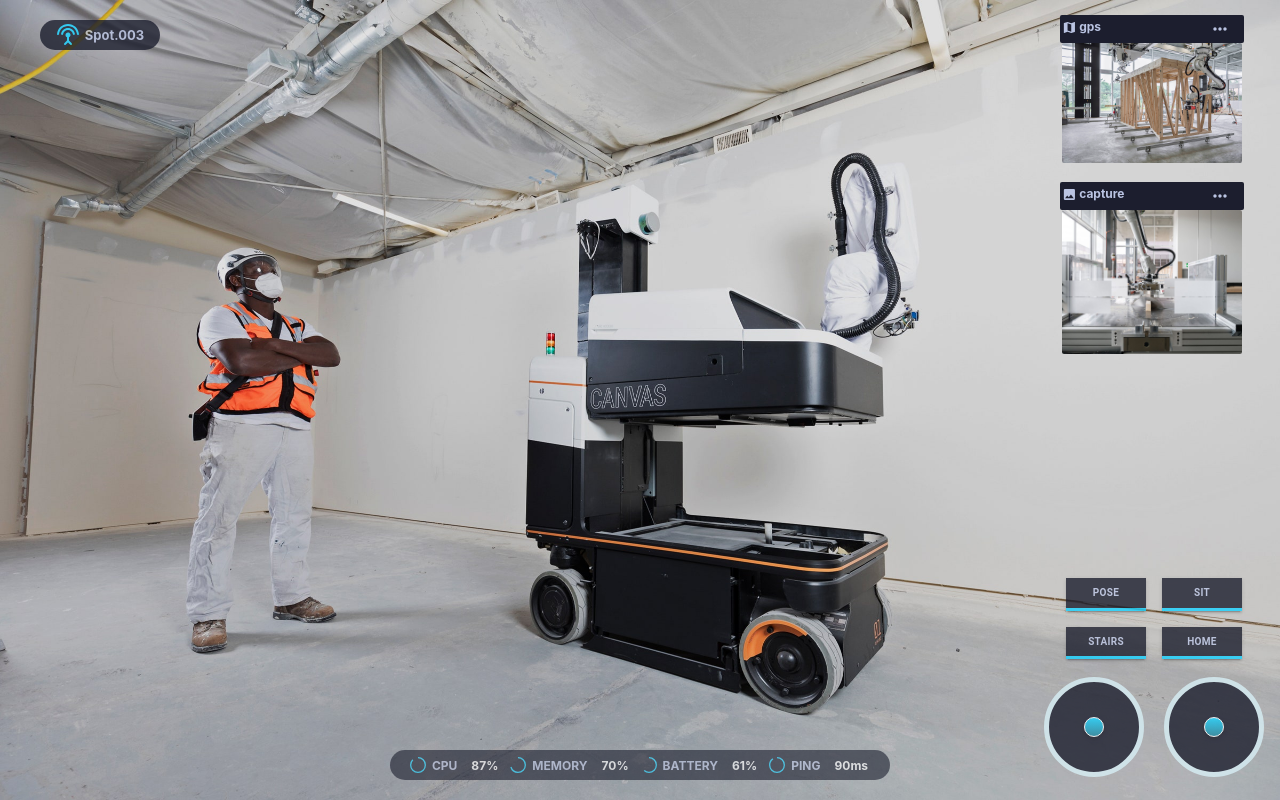
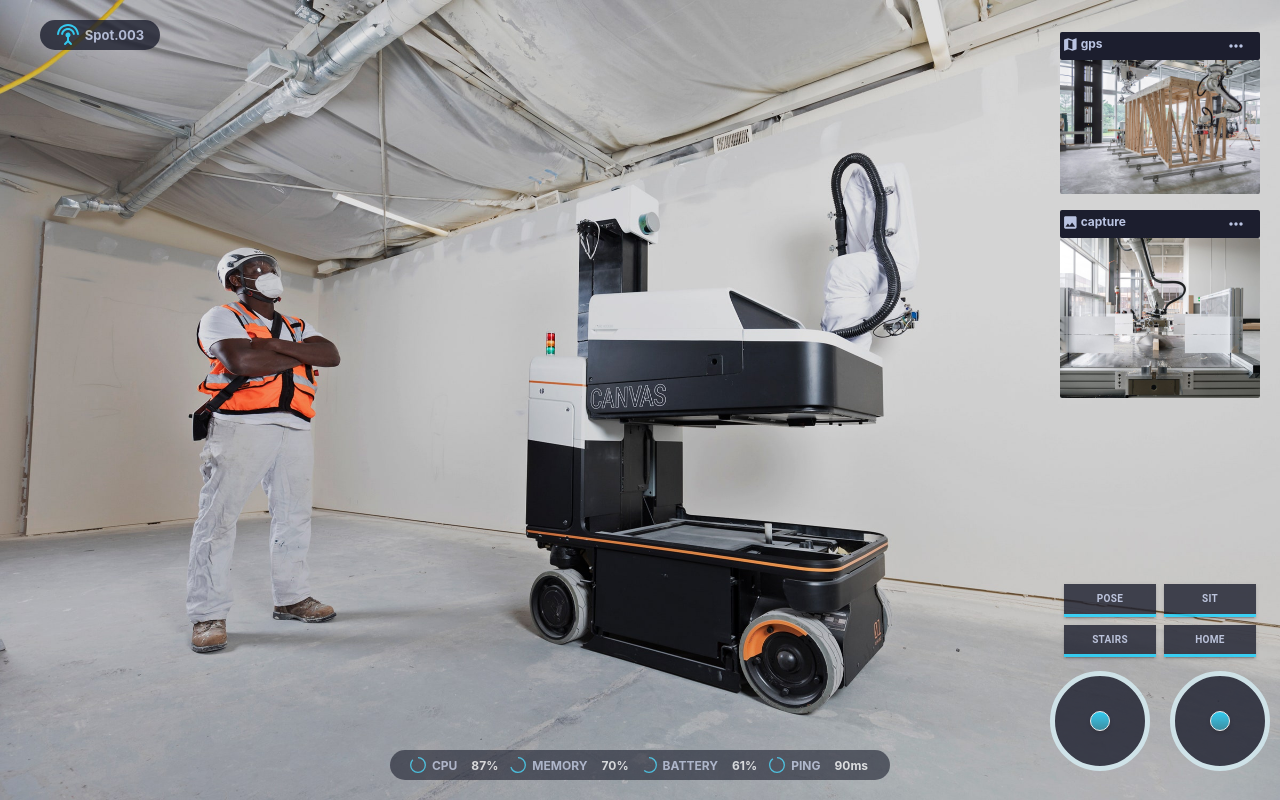
Before and after one commit to QinjieLin-NU/aws_roboweb, a React (Create React App) app: page / in a window 1280 px wide. Built offline with nearby package versions, Linux system fonts and the light colour scheme.

Commit message:
adjustment

```diff
--- a/src/Pages/RobotView/Components/controlPanel.js
+++ b/src/Pages/RobotView/Components/controlPanel.js
@@ -10,13 +10,13 @@
         position: "fixed",
         bottom: "0",
         right: "0",
-        margin: "30px",
-        width: "15%",
-        height: "25%",
+        margin: "20px",
+        width: "200px",
+        height: "200px",
         opacity: "0.8",
     },
     margin: {
-        margin: theme.spacing(1),
+        margin: theme.spacing(0.5),
     },
     flex:{
         display:"flex",
--- a/src/Pages/RobotView/Components/miniView.js
+++ b/src/Pages/RobotView/Components/miniView.js
@@ -11,7 +11,7 @@
         zindex: "1"
     },
     image: {
-        width: "70%",
+        width: "200px",
         borderRadius:"2px"
     },
     iconButton: {
@@ -39,7 +39,7 @@
         color: theme.palette.text.primary,
         borderStyle: "none",
         fontSize: "12px",
-        width: "70%",
+        width: "196px",
         paddingBottom: "2px",
         padding: "2px",
         fontWeight: "bold",
--- a/src/Pages/RobotView/index.css
+++ b/src/Pages/RobotView/index.css
@@ -12,7 +12,7 @@
     position: fixed;
     top: 0;
     right: 0;
-    width: 20%;
-    height: 50%;
-    text-align: center;
+    width: 200px;
+    height: 450px;
+    margin:20px;
   }
```
Also changed, not shown: src/DropDown.js (added, +35 -0 lines).
